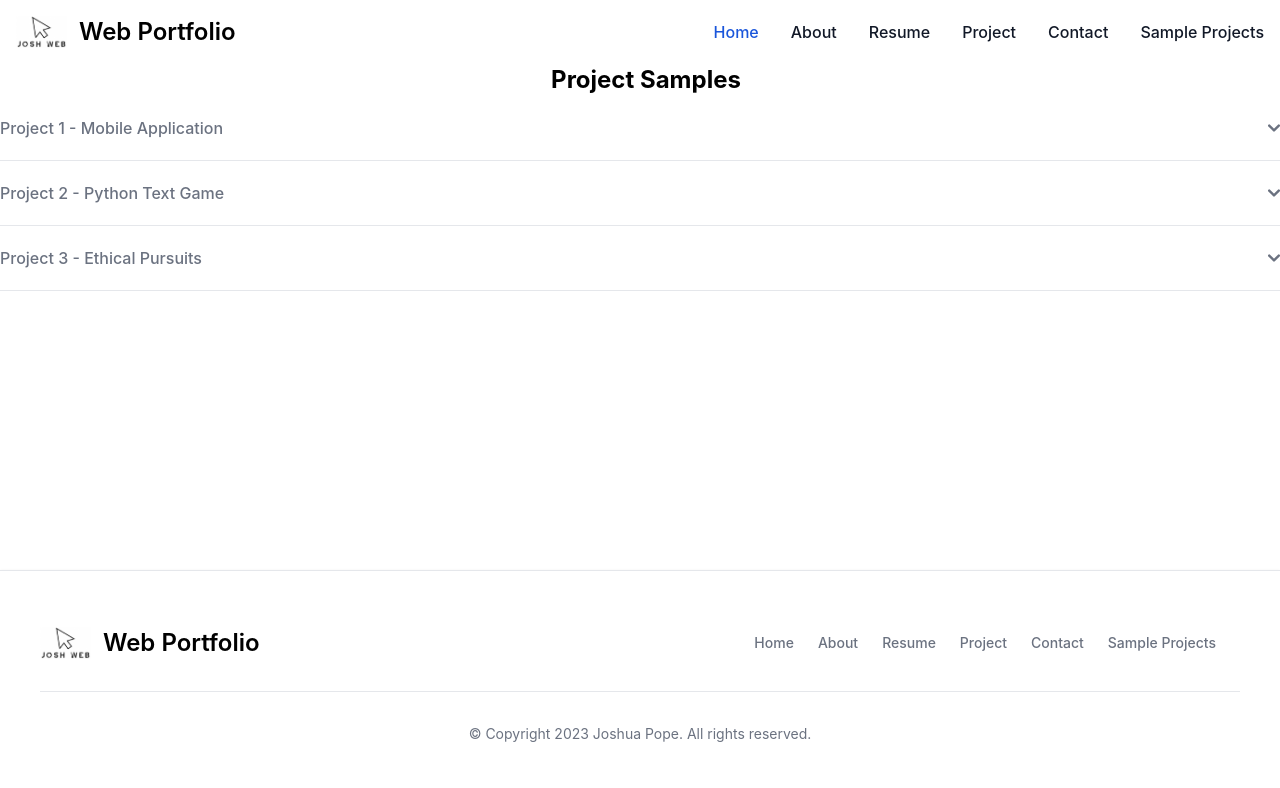
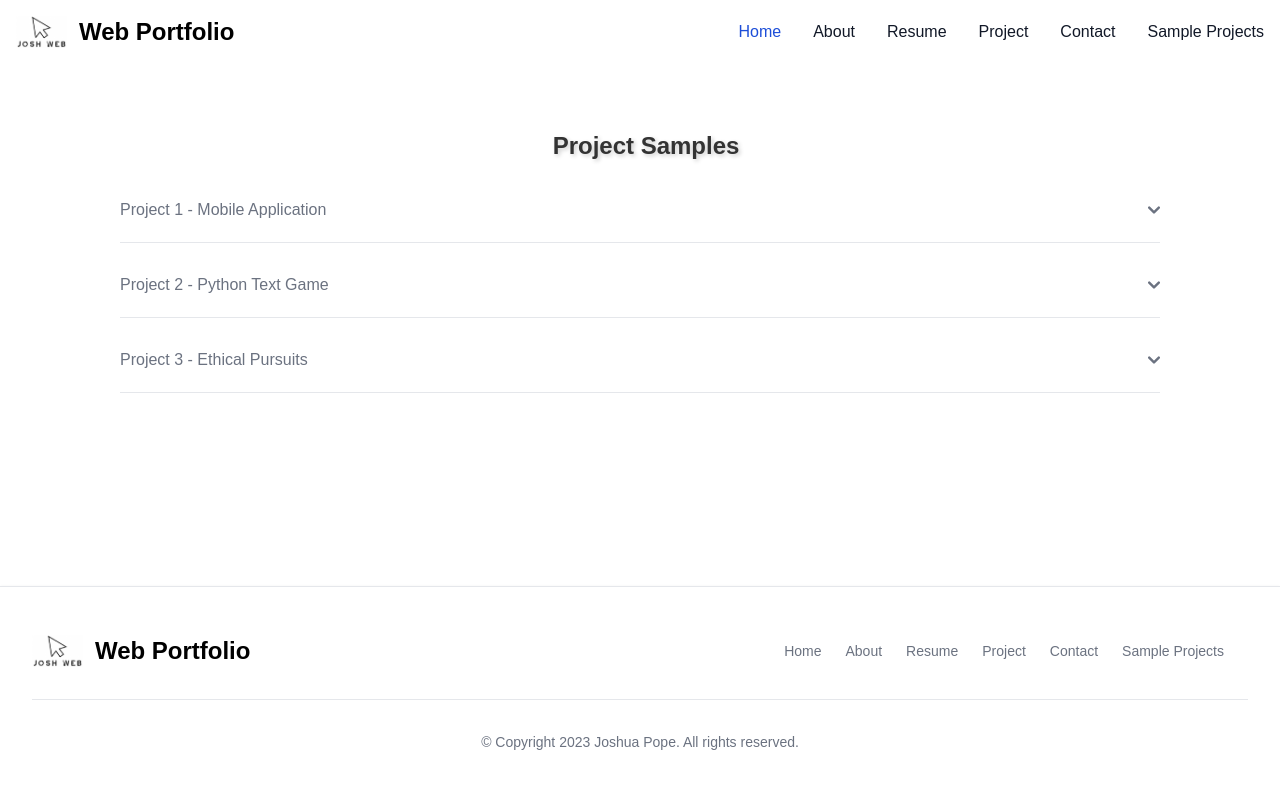
Before and after one commit to Didgeridio/Web-Final-Project, a website: page samples.html in a window 1280 px wide. Drawn offline with nearby package versions, Linux system fonts and the light colour scheme; the site is published under a folder, as on GitHub Pages, so addresses that start at the root find nothing.

Commit message:
fix: pages upload

```diff
--- a/samples.html
+++ b/samples.html
@@ -7,10 +7,10 @@
     <meta http-equiv="X-UA-Compatible" content="ie=edge">
     <title>Joshua Pope | Web Tech | Cert 4 Prog</title>
     <!-- Style  Sheets -->
-    <link rel="stylesheet" href="/assets/css/modern-normalize.css">
+    <link rel="stylesheet" href="./assets/css/modern-normalize.css">
     <link href="https://cdnjs.cloudflare.com/ajax/libs/flowbite/2.2.0/flowbite.min.css" rel="stylesheet" />
-    <link rel="stylesheet" href="/assets/css/site.css">
-    <link rel="stylesheet" href="/assets/css/styles.css">
+    <link rel="stylesheet" href="./assets/css/site.css">
+    <link rel="stylesheet" href="./assets/css/styles.css">
 
 
 </head>
```
